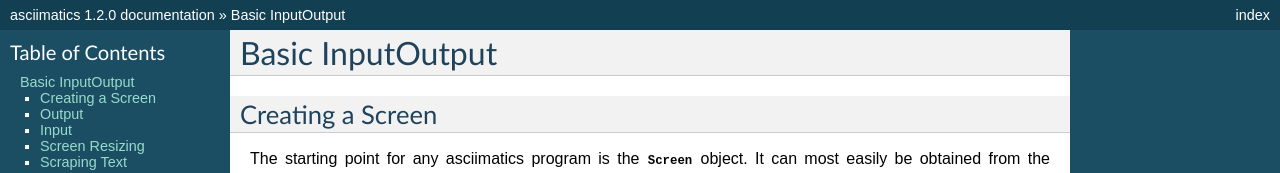
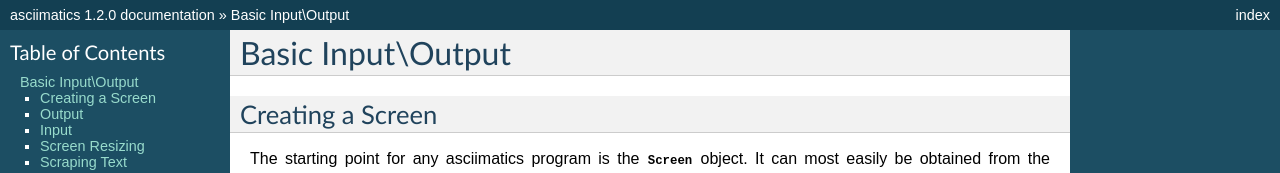
Before and after one commit to peterbrittain/asciimatics, a Sphinx documentation site: the page built from doc/source/io.rst, in a window 1280 px wide and 900 px high. Shown: the top 173 px of the window. Built offline with Sphinx 7.4.7, drawn with Linux system fonts in a browser that asks for light colours; cross-references to code outside the pages are shown as plain code; some of the changed text lies outside the part shown.

Commit message:
Update io.rst

```diff
--- a/doc/source/io.rst
+++ b/doc/source/io.rst
@@ -1,4 +1,4 @@
-Basic Input\Output
+Basic Input\\Output
 ==================
 
 Creating a Screen
```
